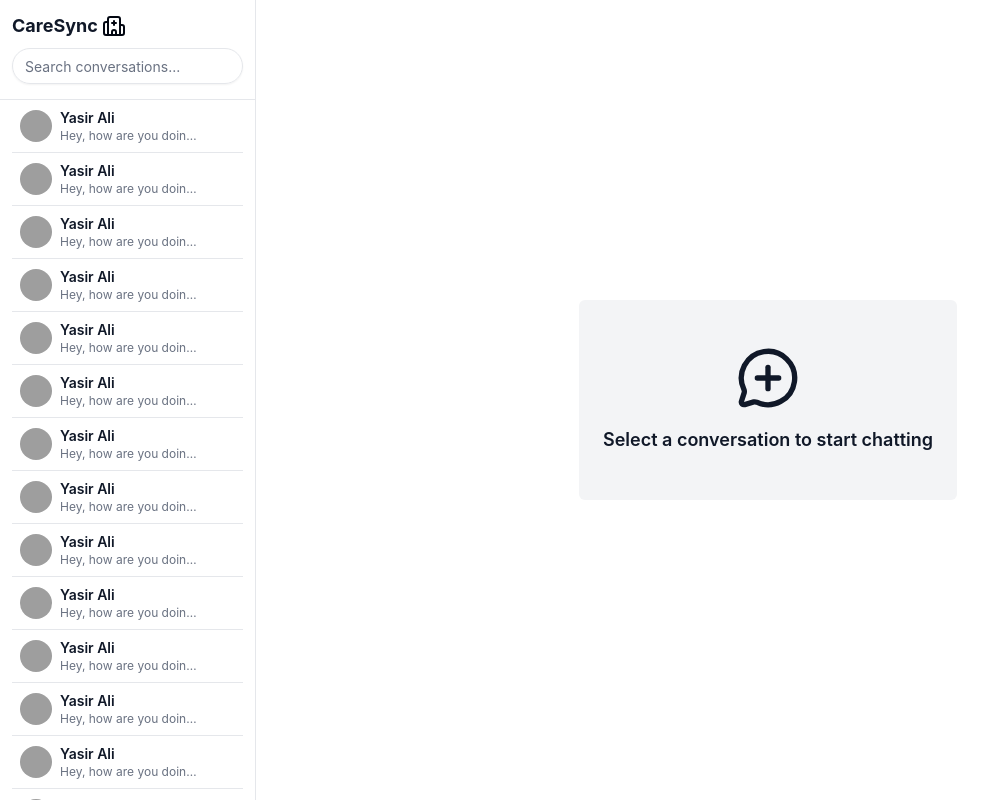
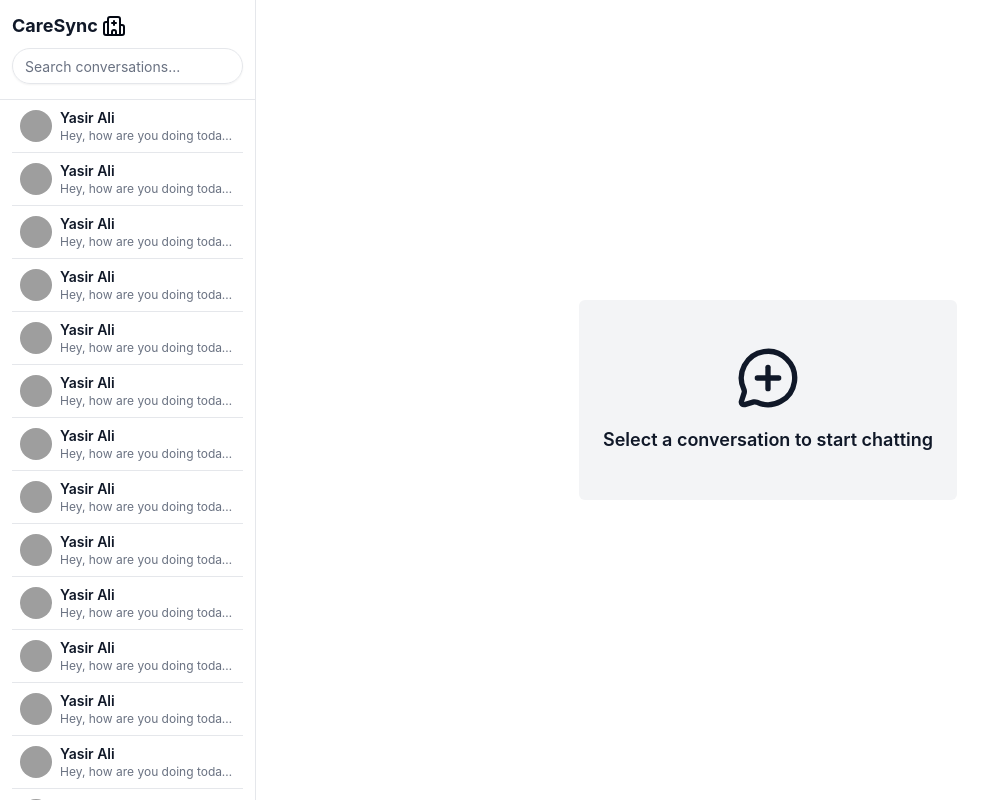
Before and after one commit to Yasir-Ali-Swe/ReactBlueprints, a React (Vite) app: page /messages in a window 1280 px wide. Shown: the whole page, without its empty margins (0-995 px from the left). Built offline with nearby package versions, Linux system fonts and the light colour scheme; grey boxes are pictures that could not be loaded.

Commit message:
Update ConversationItem component

```diff
--- a/src/components/messages/ConversationItem.jsx
+++ b/src/components/messages/ConversationItem.jsx
@@ -8,12 +8,13 @@ const ConversationItem = () => {
         <AvatarImage src="https://github.com/shadcn.png" />
         <AvatarFallback>YA</AvatarFallback>
       </Avatar>
-      <div className="flex-1 min-w-0">
+      <div className="flex-1">
         <h1 className="text-sm font-semibold text-primary truncate">
           Yasir Ali
         </h1>
-        <p className="text-xs text-muted-foreground max-w-[80%] line-clamp-1">
+        <p className="text-xs text-muted-foreground w-full line-clamp-1">
           Hey, how are you doing today? This message is very long and should not
+          break the UI at all.This message is very long and should not
           break the UI at all.
         </p>
       </div>
```
